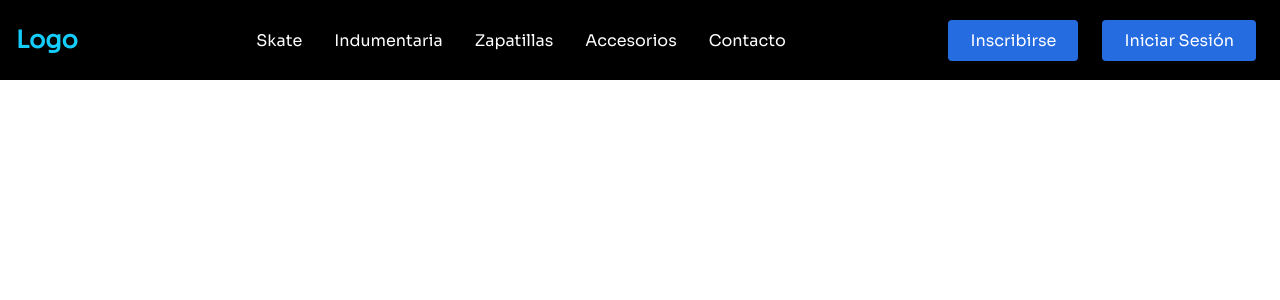
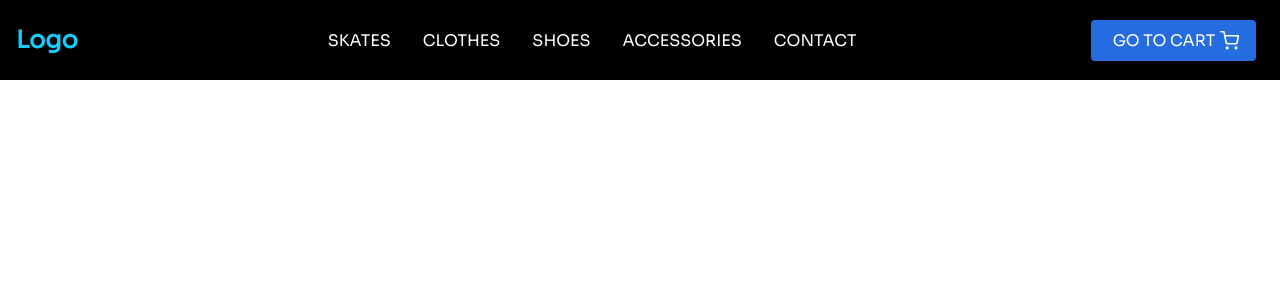
Before and after one commit to sebastianagomez/Sebs-SkateShop, a React (Create React App) app: page / in a window 1280 px wide. Shown: the top 300 px of the page. Built offline with nearby package versions, Linux system fonts and the light colour scheme.

Commit message:
Crea tu landing - commit

```diff
--- a/src/App.js
+++ b/src/App.js
@@ -3,9 +3,16 @@ import Navbar from './components/NavBar';
 import { BrowserRouter as Router } from 'react-router-dom';
 
 function App() {
+  const skate = "SKATES"
+  const clothes = "CLOTHES"
+  const shoes = "SHOES"
+  const accessories = "ACCESSORIES"
+  const contact = "CONTACT"
+  const goToCart = "GO TO CART"
+
   return (
     <Router>
-      <Navbar />
+      <Navbar skate={skate} clothes={clothes} shoes={shoes} accessories={accessories} contact={contact} goToCart={goToCart}/>
     </Router>
   );
 }
--- a/src/components/NavBar/NavBarElements.js
+++ b/src/components/NavBar/NavBarElements.js
@@ -28,7 +28,7 @@ export const NavLink = styled(Link)`
 export const Bars = styled(FaBars)`
   display: none;
   color: #fff;
-  @media screen and (max-width: 768px) {
+  @media screen and (max-width: 787px) {
     display: block;
     position: absolute;
     top: 0;
@@ -48,7 +48,7 @@ export const NavMenu = styled.div`
   /* Third Nav */
   /* width: 100vw;
   white-space: nowrap; */
-  @media screen and (max-width: 768px) {
+  @media screen and (max-width: 787px) {
     display: none;
   }
 `;
@@ -60,7 +60,7 @@ export const NavBtn = styled.nav`
   /* Third Nav */
   /* justify-content: flex-end;
   width: 100vw; */
-  @media screen and (max-width: 768px) {
+  @media screen and (max-width: 787px) {
     display: none;
   }
 `;
--- a/src/components/NavBar/index.js
+++ b/src/components/NavBar/index.js
@@ -1,7 +1,8 @@
 import React from 'react'
 import {Nav, NavLink, Bars, NavMenu, NavBtn, NavBtnLink} from './NavBarElements'
+import { FiShoppingCart } from 'react-icons/fi'
 
-const Navbar = () => {
+const Navbar = ({skate, clothes, shoes, accessories, contact, goToCart }) => {
     return (
         <>
             <Nav>
@@ -11,27 +12,24 @@ const Navbar = () => {
                 <Bars/>
                 <NavMenu>
                     <NavLink to="/skate" activeStyle>
-                        Skate
+                        {skate}
                     </NavLink>
-                    <NavLink to="/indumentaria" activeStyle>
-                        Indumentaria
+                    <NavLink to="/clothes" activeStyle>
+                        {clothes}
                     </NavLink>
-                    <NavLink to="/zapatillas" activeStyle>
-                        Zapatillas
+                    <NavLink to="/shoes" activeStyle>
+                        {shoes}
                     </NavLink>
-                    <NavLink to="/accesorios" activeStyle>
-                        Accesorios
+                    <NavLink to="/accessories" activeStyle>
+                        {accessories}
                     </NavLink>
-                    <NavLink to="/contacto" activeStyle>
-                        Contacto
+                    <NavLink to="/contact" activeStyle>
+                        {contact}
                     </NavLink>
                 </NavMenu>
                 <NavBtn>
-                    <NavBtnLink to="/signup" className="CACA">
-                        Inscribirse
-                    </NavBtnLink>
-                    <NavBtnLink to="/signin">
-                        Iniciar Sesión
+                    <NavBtnLink to="/cart">
+                        {goToCart}   <FiShoppingCart size="1.2em" title="Go to Cart" style={{margin: "-5px", marginLeft: "1px"}}/>
                     </NavBtnLink>
                 </NavBtn>
             </Nav>
```
